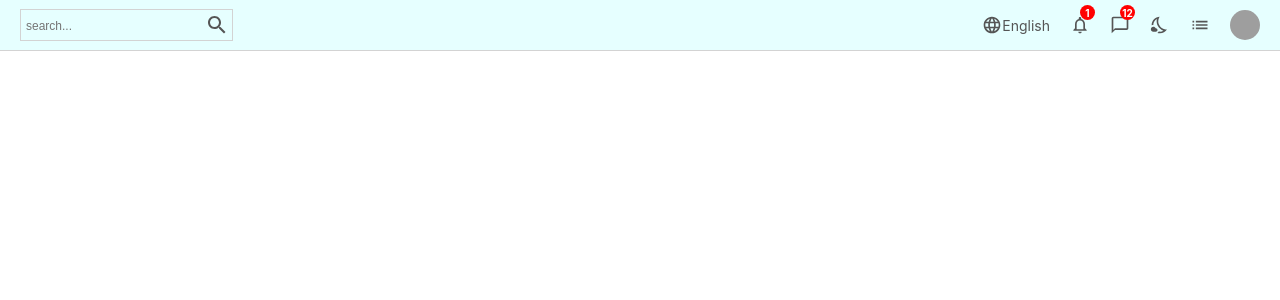
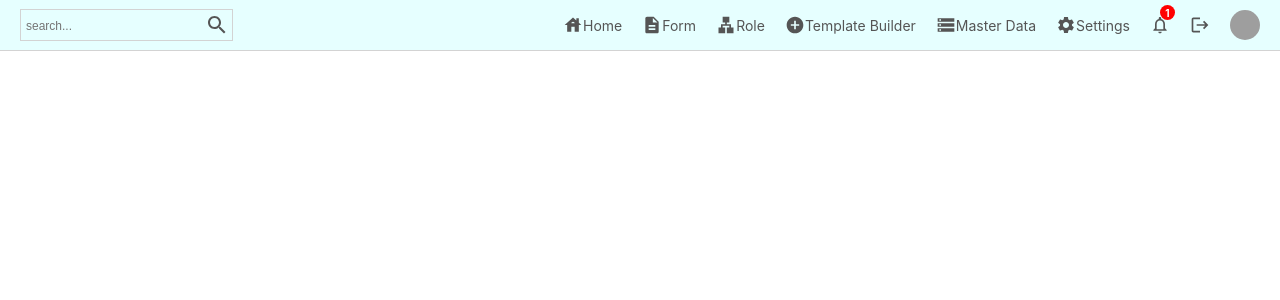
Before and after one commit to Akash-TechEnthusiast/KAppBuilder, a React (Create React App) app: page / in a window 1280 px wide. Shown: the top 300 px of the page. Built offline with nearby package versions, Linux system fonts and the light colour scheme; grey boxes are pictures that could not be loaded.

Commit message:
adding new icons to nav bar

```diff
--- a/src/components/navbar/Navbar.jsx
+++ b/src/components/navbar/Navbar.jsx
@@ -4,6 +4,13 @@ import NightsStayOutlinedIcon from "@mui/icons-material/NightsStayOutlined";
 import ListOutlinedIcon from "@mui/icons-material/ListOutlined";
 import ChatBubbleOutlineOutlinedIcon from "@mui/icons-material/ChatBubbleOutlineOutlined";
 import LanguageOutlinedIcon from "@mui/icons-material/LanguageOutlined";
+import HouseIcon from "@mui/icons-material/House";
+import DescriptionIcon from "@mui/icons-material/Description";
+import StorageIcon from "@mui/icons-material/Storage";
+import SettingsIcon from "@mui/icons-material/Settings";
+import LogoutIcon from "@mui/icons-material/Logout";
+import LanIcon from "@mui/icons-material/Lan";
+import AddCircleIcon from "@mui/icons-material/AddCircle";
 import "./navbar.scss";
 const Navbar = () => {
   return (
@@ -16,8 +23,33 @@ const Navbar = () => {
 
         <div className="items">
           <div className="item">
-            <LanguageOutlinedIcon className="icon" />
-            English
+            <HouseIcon className="icon" />
+            Home
+          </div>
+
+          <div className="item">
+            <DescriptionIcon className="icon" />
+            Form
+          </div>
+
+          <div className="item">
+            <LanIcon className="icon" />
+            Role
+          </div>
+
+          <div className="item">
+            <AddCircleIcon className="icon" />
+            Template Builder
+          </div>
+
+          <div className="item">
+            <StorageIcon className="icon" />
+            Master Data
+          </div>
+
+          <div className="item">
+            <SettingsIcon className="icon" />
+            Settings
           </div>
 
           <div className="item">
@@ -27,15 +59,7 @@ const Navbar = () => {
           </div>
 
           <div className="item">
-            <ChatBubbleOutlineOutlinedIcon className="icon" />
-
-            <div className="center">12</div>
-          </div>
-          <div className="item">
-            <NightsStayOutlinedIcon className="icon" />
-          </div>
-          <div className="item">
-            <ListOutlinedIcon className="icon" />
+            <LogoutIcon className="icon" />
           </div>
 
           <div className="item">
```
